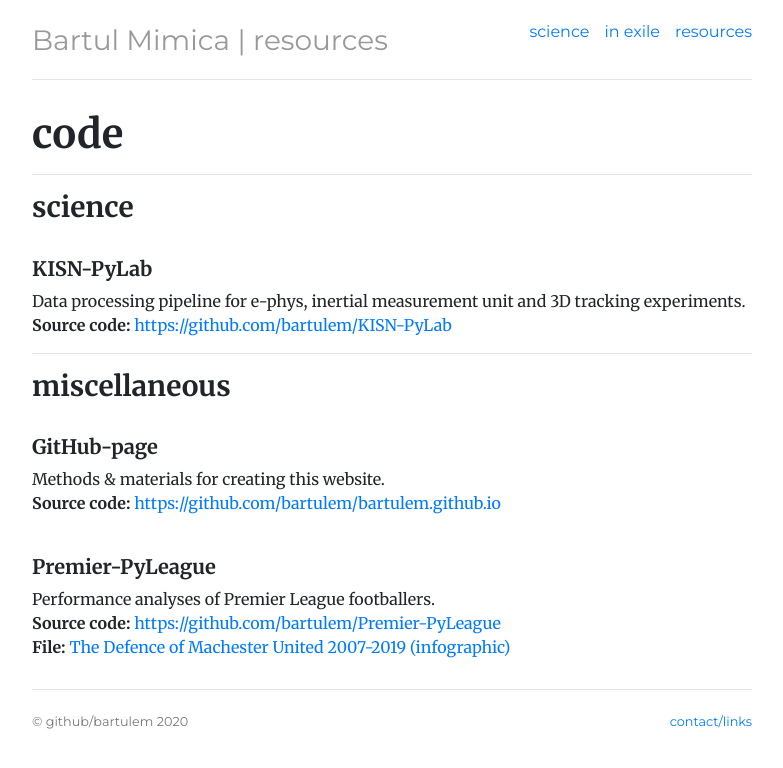
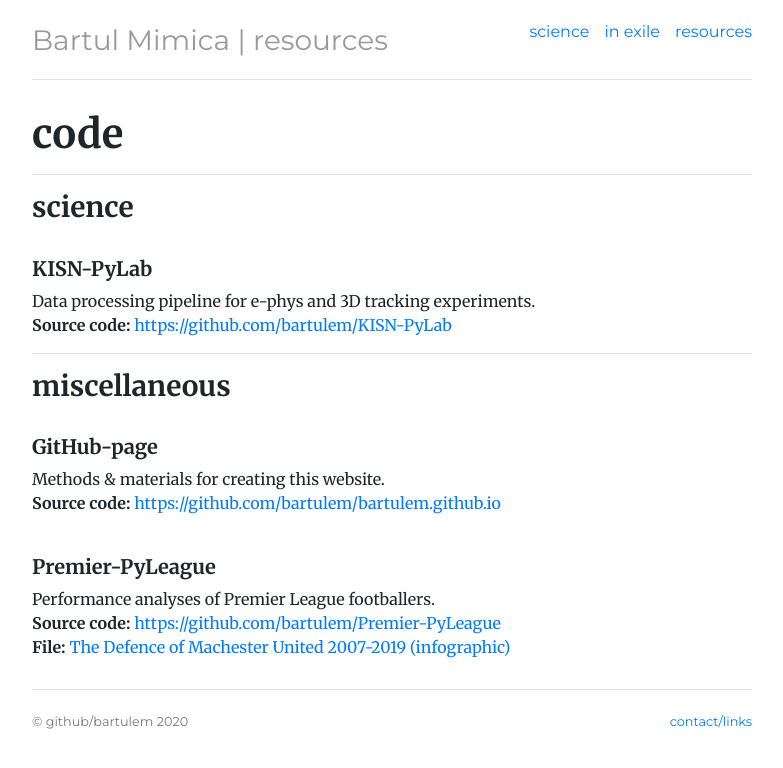
Before and after one commit to bartulem/bartulem.github.io, a Jekyll site: the page built from resources/index.html, in a window 1280 px wide. Shown: the top 768 px of the page, without its empty margins (248-1031 px from the left). Built offline with Jekyll 4.4.1, drawn with Linux system fonts in a browser that asks for light colours; comment, search, counter and statistics services are not loaded.

Commit message:
Update index.html

```diff
--- a/resources/index.html
+++ b/resources/index.html
@@ -16,7 +16,7 @@ description: resources
       <h3 id="science">science</h3>
       <br>
       <h5 id="KISN-PyLab">KISN-PyLab</h5>
-      <p>Data processing pipeline for e-phys, inertial measurement unit and 3D tracking experiments.<br>
+      <p>Data processing pipeline for e-phys and 3D tracking experiments.<br>
       <strong>Source code:</strong> <a href="https://github.com/bartulem/KISN-PyLab" target="_blank">https://github.com/bartulem/KISN-PyLab</a></p>
       <p> </p>
       <hr />
```
